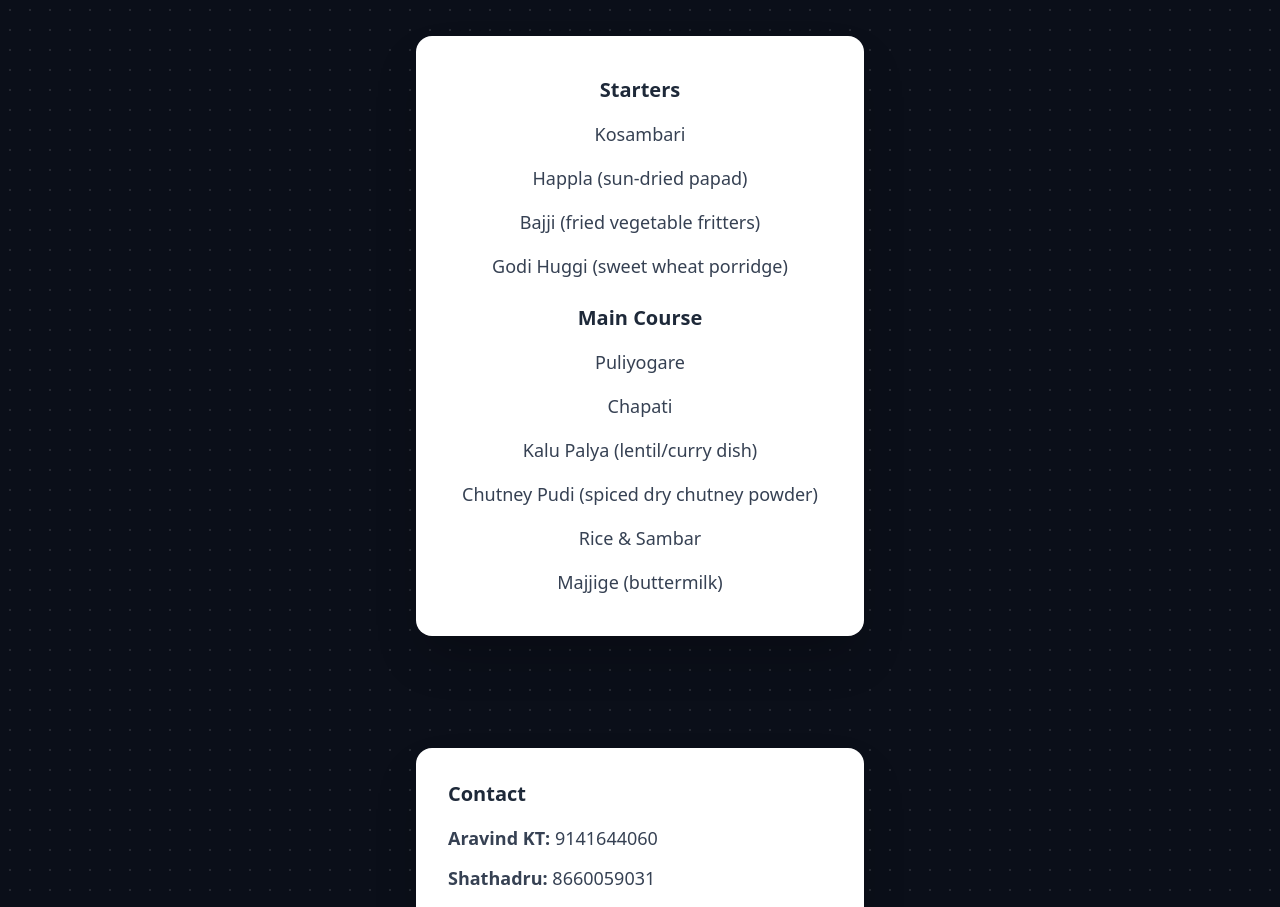
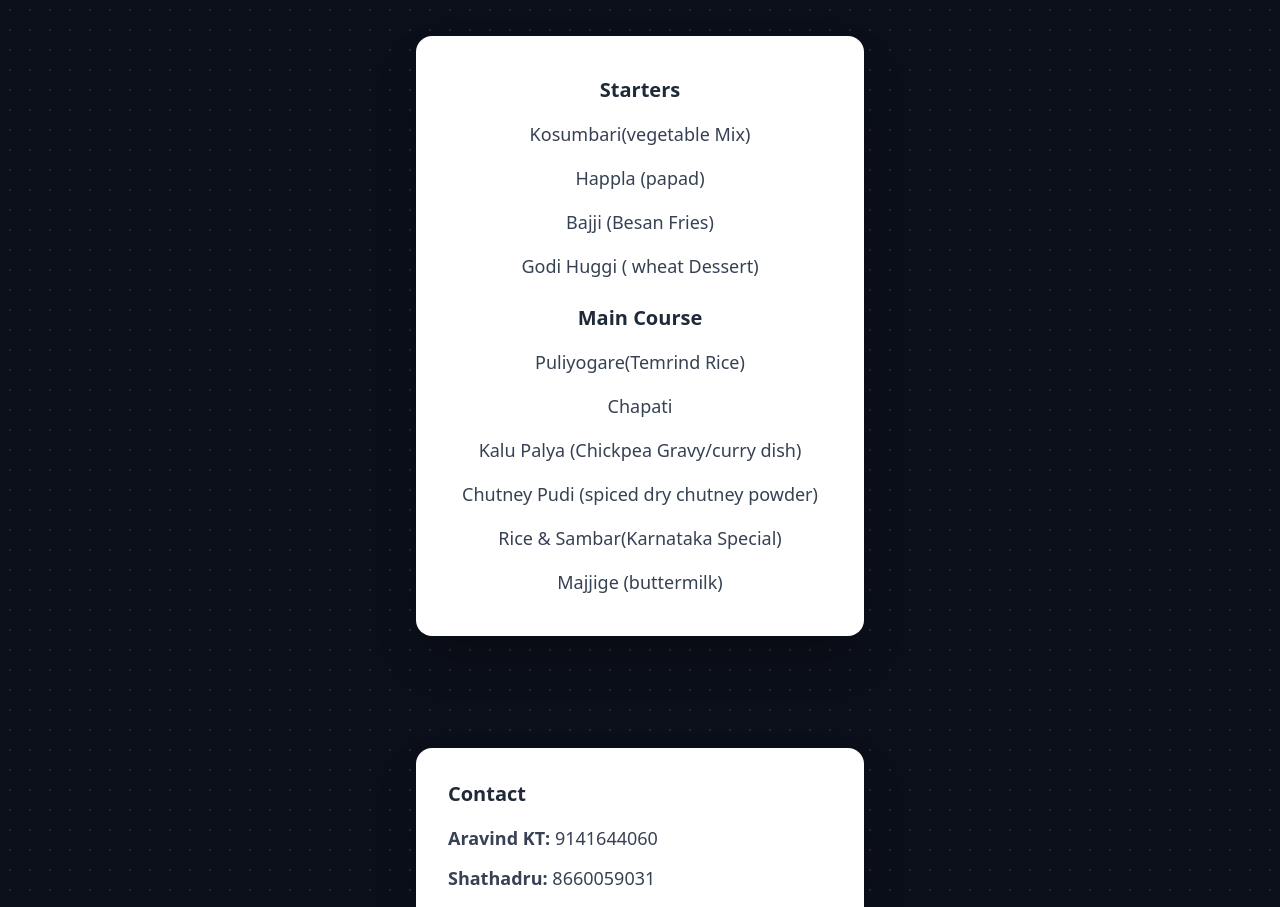
Before and after one commit to Muragesh-24/booking-frontend, a Next.js app in the folder ganeshbooking/: page / in a window 1280 px wide. Shown: the part 1160-2067 px from the top of the page. Built offline with nearby package versions, Linux system fonts and the light colour scheme.

Commit message:
fix : menu

```diff
--- a/ganeshbooking/src/app/page.tsx
+++ b/ganeshbooking/src/app/page.tsx
@@ -130,19 +130,19 @@ export default function Home() {
   <div className="bg-white shadow-2xl rounded-2xl p-10 max-w-md w-full">
     <div className="text-gray-800 text-xl font-bold mb-4">Starters</div>
     <ul className="space-y-4 text-gray-700 text-lg font-medium mb-6">
-      <li className="hover:scale-105 transition-transform">Kosambari</li>
-      <li className="hover:scale-105 transition-transform">Happla (sun-dried papad)</li>
-      <li className="hover:scale-105 transition-transform">Bajji (fried vegetable fritters)</li>
-      <li className="hover:scale-105 transition-transform">Godi Huggi (sweet wheat porridge)</li>
+      <li className="hover:scale-105 transition-transform">Kosumbari(vegetable Mix)</li>
+      <li className="hover:scale-105 transition-transform">Happla (papad)</li>
+      <li className="hover:scale-105 transition-transform">Bajji (Besan Fries)</li>
+      <li className="hover:scale-105 transition-transform">Godi Huggi ( wheat Dessert)</li>
     </ul>
 
     <div className="text-gray-800 text-xl font-bold mb-4">Main Course</div>
     <ul className="space-y-4 text-gray-700 text-lg font-medium">
-      <li className="hover:scale-105 transition-transform">Puliyogare</li>
+      <li className="hover:scale-105 transition-transform">Puliyogare(Temrind Rice)</li>
       <li className="hover:scale-105 transition-transform">Chapati</li>
-      <li className="hover:scale-105 transition-transform">Kalu Palya (lentil/curry dish)</li>
+      <li className="hover:scale-105 transition-transform">Kalu Palya (Chickpea Gravy/curry dish)</li>
       <li className="hover:scale-105 transition-transform">Chutney Pudi (spiced dry chutney powder)</li>
-      <li className="hover:scale-105 transition-transform">Rice & Sambar</li>
+      <li className="hover:scale-105 transition-transform">Rice & Sambar(Karnataka Special)</li>
       <li className="hover:scale-105 transition-transform">Majjige (buttermilk)</li>
     </ul>
   </div>
```
